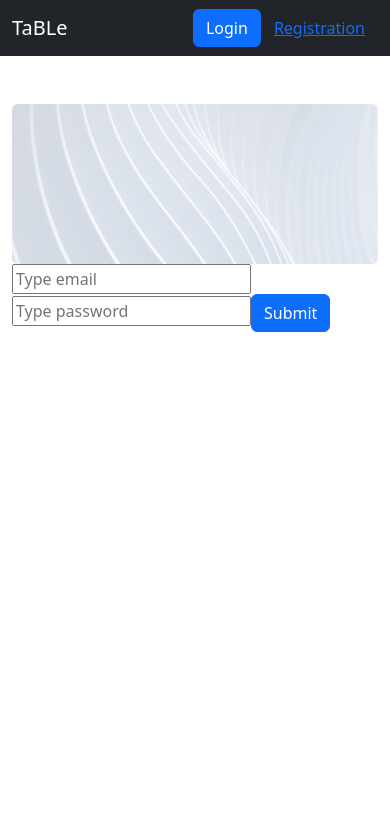
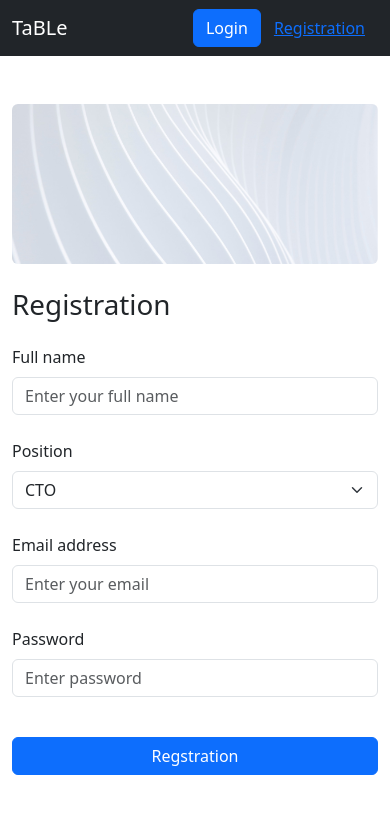
Before and after one commit to Illia-Sakharau/iTransition-intern-developer-2023, a React (Vite) app in the folder task-4/: page /auth/registration in a window 390 px wide. Shown: the top 814 px of the page. Built offline with nearby package versions, Linux system fonts and the light colour scheme.

Commit message:
feat: add registration form

```diff
--- a/task-4/src/components/1-atom/input/style.module.scss
+++ /dev/null
@@ -1,21 +0,0 @@
-@import "../../../node_modules/bootstrap/scss/bootstrap.scss";
-
-.image {
-  & img {
-    width: 100%;
-    height: 100%;
-    object-fit: cover;
-  }
-}
-
-.form {
-  display: flex;
-  flex-direction: column;
-  justify-content: center;
-}
-
-@include media-breakpoint-down(md, $grid-breakpoints) {
-  .image {
-    max-height: 160px;
-  }
-}
--- /dev/null
+++ b/task-4/src/components/1-atom/select/Select.tsx
@@ -0,0 +1,35 @@
+import { ChangeEventHandler, FC, ReactElement } from 'react';
+import { Form } from 'react-bootstrap';
+
+type Props = {
+  label: string;
+  titleOptions?: string;
+  errorMessage?: string;
+  options: {
+    value: string;
+    text: string;
+  }[];
+  value: string;
+  setValue: React.Dispatch<React.SetStateAction<string>>;
+};
+
+const Select: FC<Props> = ({ value, titleOptions, options, label, errorMessage, setValue }): ReactElement => {
+  const controlId = label.replaceAll(' ','')
+
+  const changeValue: ChangeEventHandler<HTMLSelectElement> = (event) => {
+    const currentValue = event.target.value;
+    setValue(currentValue)
+  }
+  return (
+    <Form.Group className="mb-0" controlId={controlId}>
+      <Form.Label>{label}</Form.Label>
+      <Form.Select value={value} onChange={changeValue}>
+        {titleOptions && <option disabled>{titleOptions}</option>}
+        {options.map((option) => <option key={option.value} value={option.value}>{option.text}</option>)}
+      </Form.Select>
+      <Form.Text className="text-danger">{errorMessage ? errorMessage : 'ㅤ'}</Form.Text>
+    </Form.Group>
+  );
+};
+
+export default Select;
--- a/task-4/src/components/LoginForm.tsx
+++ b/task-4/src/components/3-organism/LoginForm.tsx
@@ -1,6 +1,6 @@
 import { FC, ReactElement, useState } from 'react';
 import { Button, Form } from 'react-bootstrap';
-import Input from './1-atom/input/Input';
+import Input from '../1-atom/input/Input';
 
 type Props = {
   handleSubmit: (props: {email: string; password: string})=> void;
@@ -24,7 +24,7 @@ const LoginForm: FC<Props> = ({ handleSubmit }): ReactElement => {
       <Form>
         <Input
           label={'Email address'}
-          type={'text'}
+          type={'email'}
           placeholder={'Enter email'}
           value={email}
           setValue={setEmail}        />
--- /dev/null
+++ b/task-4/src/components/3-organism/RegistrationForm.tsx
@@ -0,0 +1,87 @@
+import { FC, ReactElement, useState } from 'react';
+import { Button, Form } from 'react-bootstrap';
+import Input from '../1-atom/input/Input';
+import Select from '../1-atom/select/Select';
+
+const USER_POSITION = [
+  {
+    value: "CTO",
+    text: "CTO"
+  },
+  {
+    value: "FE",
+    text: "FE developer"
+  },
+  {
+    value: "BE",
+    text: "BE developer"
+  },
+]
+
+type Props = {
+  handleSubmit: (props:{name: string, position: string, email: string, password: string})=> void;
+};
+
+const RegistrationForm: FC<Props> = ({ handleSubmit }): ReactElement => {
+  const [name, setName] = useState('');
+  const [position, setPosition] = useState(USER_POSITION[0].value);
+  const [email, setEmail] = useState('');
+  const [password, setPassword] = useState('');
+
+  const handleClick = (event: React.MouseEvent<HTMLButtonElement, MouseEvent>) => {
+    event.preventDefault();
+    handleSubmit({
+      name,
+      position,
+      email,
+      password,
+    })
+  }
+
+  return (
+    <>
+      <h1 className='my-4'>Registration</h1>
+      <Form>
+        <Input
+          label={'Full name'}
+          type={'text'}
+          placeholder={'Enter your full name'}
+          value={name}
+          setValue={setName}
+        />
+        <Select
+          label={'Position'}
+          setValue={setPosition}
+          value={position}
+          options={USER_POSITION}
+          titleOptions='Positions'
+        />
+        <Input
+          label={'Email address'}
+          type={'email'}
+          placeholder={'Enter your email'}
+          value={email}
+          setValue={setEmail}
+        />
+        <Input
+          label={'Password'}
+          type={'password'}
+          placeholder={'Enter password'}
+          value={password}
+          setValue={setPassword}
+        />
+
+        <Button
+          className='mt-3 w-100'
+          variant="primary"
+          type="submit"
+          onClick={handleClick}
+        >
+          Regstration
+        </Button>
+      </Form>
+    </>
+  );
+};
+
+export default RegistrationForm;
--- a/task-4/src/layouts/rootLayout/RootLayout.tsx
+++ b/task-4/src/layouts/rootLayout/RootLayout.tsx
@@ -1,6 +1,6 @@
 import { FC, ReactElement } from 'react';
 import { Outlet } from 'react-router-dom';
-import Header from '../../components/Header';
+import Header from '../../components/3-organism/Header';
 import classes from "./style.module.scss";
 
 type Props = unknown;
--- a/task-4/src/pages/Login.tsx
+++ b/task-4/src/pages/Login.tsx
@@ -4,7 +4,7 @@ import { useAppDispatch } from '../hooks/redux';
 import { currentUserSlice } from '../store/reducers/currentUserSlice';
 import { NavRoutes } from '../types/routes';
 import { useAuth } from '../hooks/useAuth';
-import LoginForm from '../components/LoginForm';
+import LoginForm from '../components/3-organism/LoginForm';
 
 const Login: FC = (): ReactElement => {
   const {isAuth} = useAuth();
--- a/task-4/src/pages/Registration.tsx
+++ b/task-4/src/pages/Registration.tsx
@@ -1,10 +1,10 @@
-import MyForm from '../components/Form';
 import { FC, ReactElement } from 'react';
 import { useAppDispatch } from '../hooks/redux';
 import { currentUserSlice } from '../store/reducers/currentUserSlice';
 import { Navigate, useNavigate } from 'react-router-dom'
 import { NavRoutes } from '../types/routes';
 import { useAuth } from '../hooks/useAuth';
+import RegistrationForm from '../components/3-organism/RegistrationForm';
 
 type Props = unknown;
 
@@ -14,10 +14,12 @@ const Registration: FC<Props> = (): ReactElement => {
   const dispath = useAppDispatch();
   const { setCurentUser } = currentUserSlice.actions;
 
-  const handleRegistration = (email: string, password: string) => {
+  const handleRegistration = (props:{name: string, position: string, email: string, password: string}) => {
+    console.log(props);
+
     dispath(setCurentUser({
-      email: email,
-      token: password,
+      email: props.email,
+      token: props.password,
     }))
     navigate(NavRoutes.users)
   }
@@ -25,7 +27,7 @@ const Registration: FC<Props> = (): ReactElement => {
   return (
     <>
       {isAuth && <Navigate to={NavRoutes.users} replace={true} />}
-      <MyForm handleSubmit={handleRegistration} />
+      <RegistrationForm handleSubmit={handleRegistration} />
     </>
   );
 };
```
Also changed, not shown: task-4/src/components/3-organism/Header.tsx (renamed from task-4/src/components/Header.tsx, +4 -4 lines).
